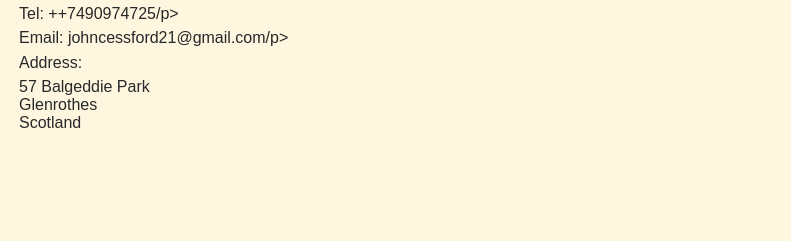
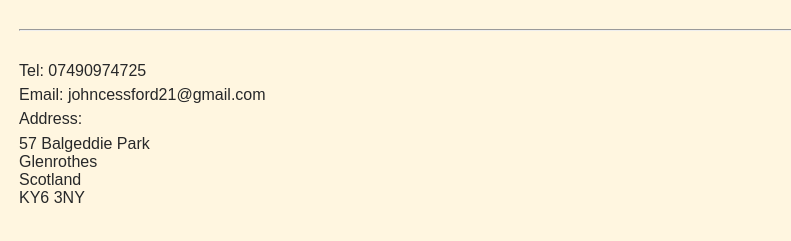
Before and after one commit to paracosm-0/HTML-Capstone_WebDevBootcamp, a plain HTML site: page contact.html in a window 1280 px wide. Shown: the part 59-300 px from the top of the page, without its empty margins (0-791 px from the left). Drawn offline with Linux system fonts and the light colour scheme.

Commit message:
Add files via upload

```diff
--- a/contact.html
+++ b/contact.html
@@ -8,14 +8,19 @@
 </head>
 <body>
 
-</body>
-</html>
-<h1>Contact Me</h1>
-<p>Tel: ++7490974725/p>
-<p>Email: johncessford21@gmail.com/p>
+  <h1>Contact Me</h1>
+  <br />
+  <hr />
+  <br />
+<p>Tel: 07490974725
+<p>Email: johncessford21@gmail.com
 <p>Address:</p>
 <p>
   57 Balgeddie Park<br />
   Glenrothes<br />
   Scotland <br />
+  KY6 3NY
 </p>
+
+</body>
+</html>
```
